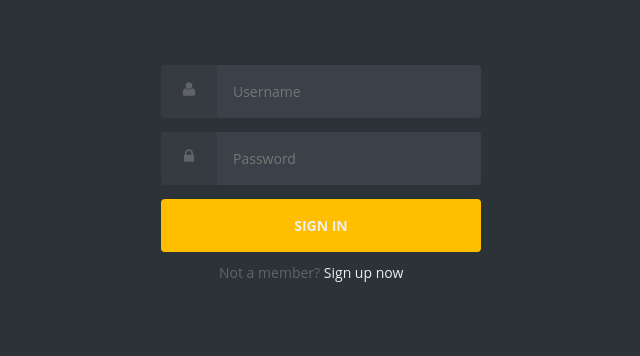
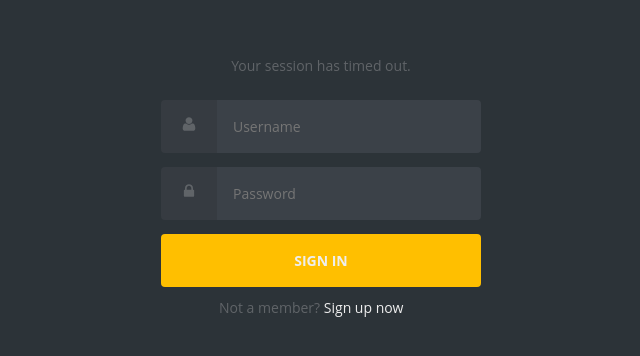
Before and after one commit to dford2/login-poc, a plain HTML site: page index.html in a window 1280 px wide. Shown: the part 214-570 px from the top of the page, without its empty margins (319-959 px from the left). Drawn offline with Linux system fonts and the light colour scheme.

Commit message:
Added silly message :D

```diff
--- a/index.html
+++ b/index.html
@@ -237,6 +237,8 @@
 
 <body class="align">
 
+    <p>Your session has timed out.</p>
+
     <div class="grid">
 
         <form action="https://httpbin.org/post" method="POST" class="form login">
```
